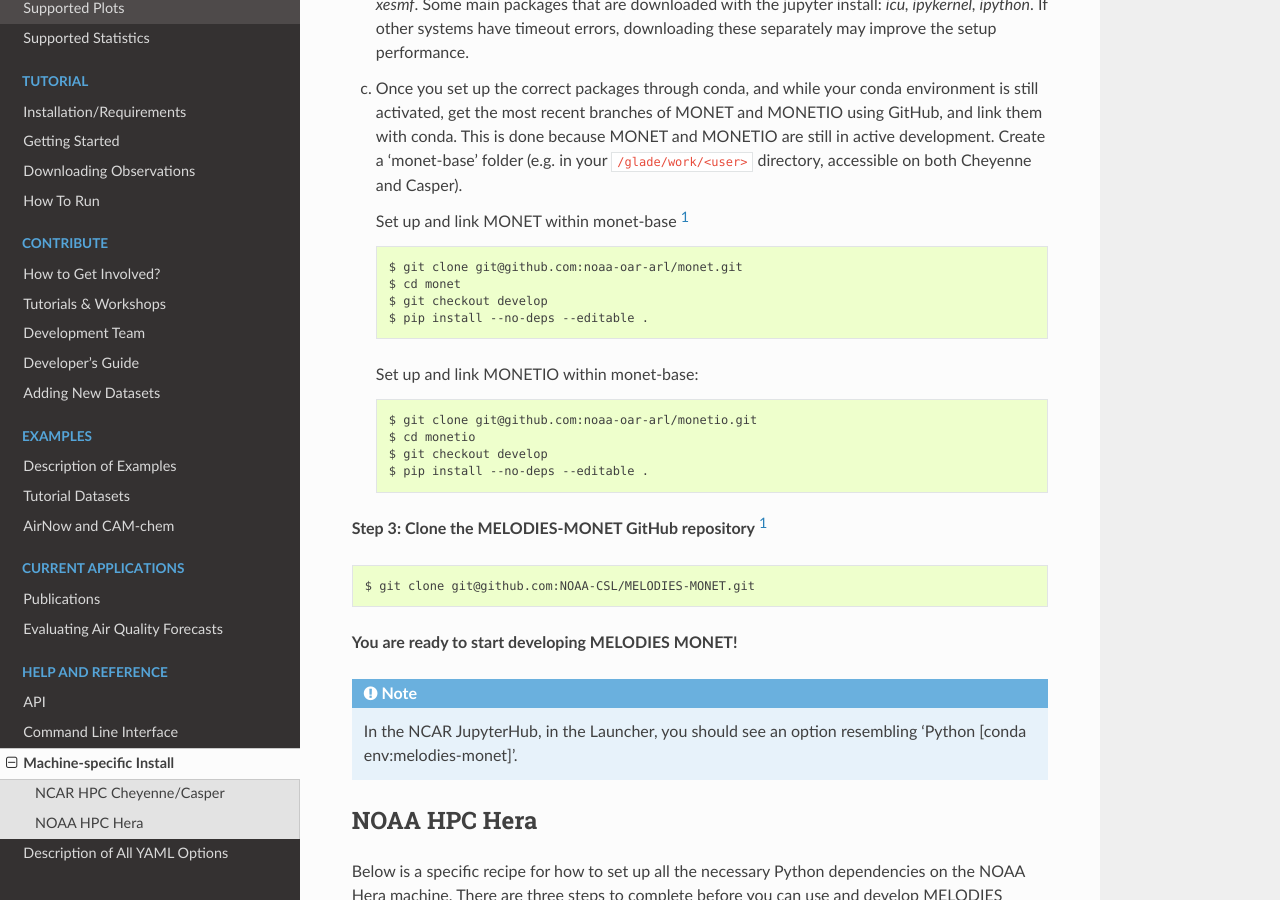
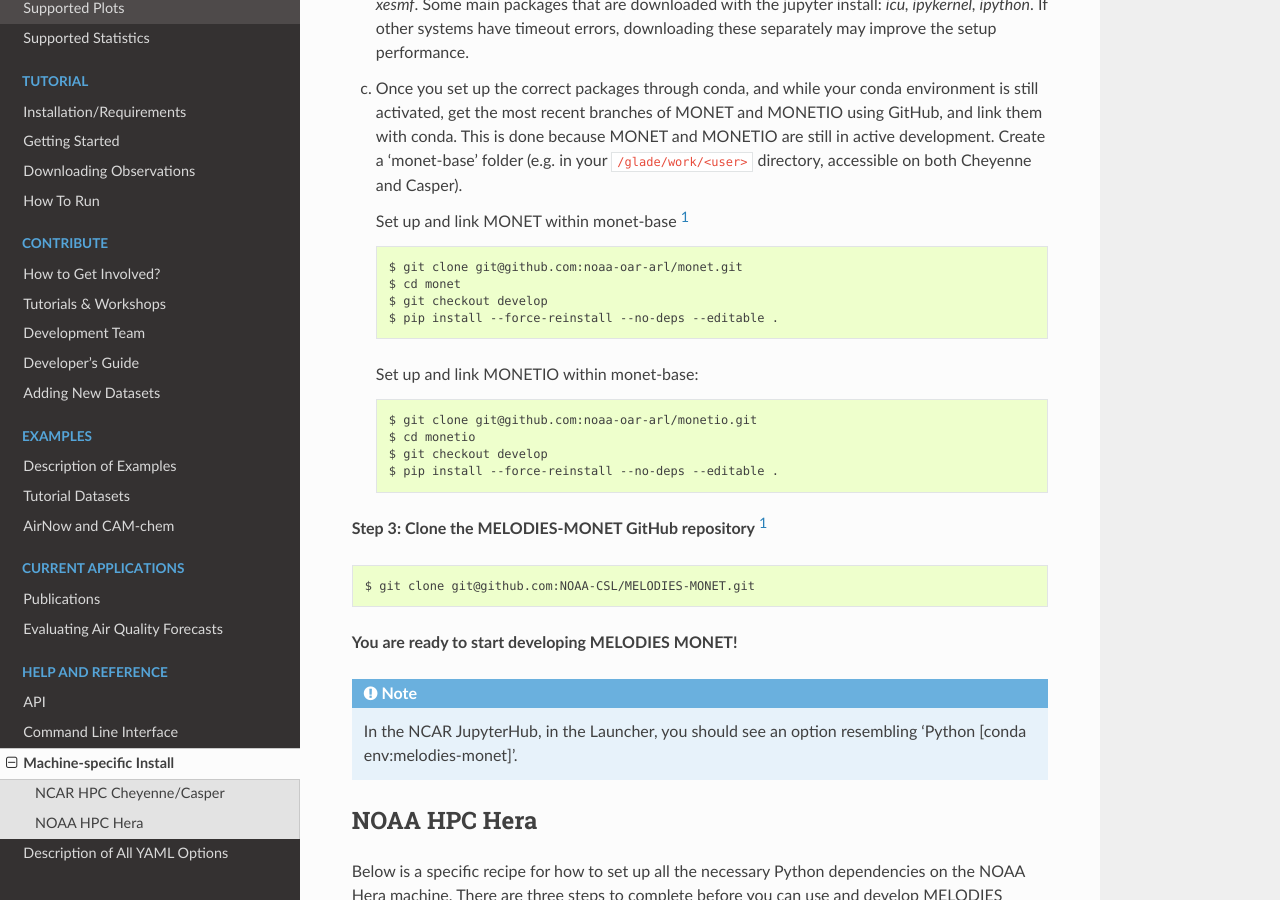
Before and after one commit to NOAA-CSL/MELODIES-MONET, a Sphinx documentation site: the page built from docs/appendix/machine-specific-install.rst, in a window 1280 px wide and 900 px high, scrolled down 1671 px. Built offline with Sphinx 7.4.7 and the Read the Docs theme 2.0.0, drawn with Linux system fonts in a browser that asks for light colours; pages that are not in the unit, such as notebooks, are missing from menus; some of the changed text lies outside the part shown.

Commit message:
docs: add `--force-reinstall` flags for dev installs

```diff
--- a/docs/appendix/machine-specific-install.rst
+++ b/docs/appendix/machine-specific-install.rst
@@ -85,14 +85,14 @@
     $ git clone git@github.com:noaa-oar-arl/monet.git
     $ cd monet
     $ git checkout develop
-    $ pip install --no-deps --editable .
+    $ pip install --force-reinstall --no-deps --editable .
 
     Set up and link MONETIO within monet-base::
 
     $ git clone git@github.com:noaa-oar-arl/monetio.git
     $ cd monetio
     $ git checkout develop
-    $ pip install --no-deps --editable .
+    $ pip install --force-reinstall --no-deps --editable .
 
 **Step 3: Clone the MELODIES-MONET GitHub repository** [#clone]_ ::
 
@@ -204,12 +204,12 @@
       $ git clone git@github.com:noaa-oar-arl/monet.git
       $ cd monet
       $ git checkout develop
-      $ pip install --no-deps --editable .
+      $ pip install --force-reinstall --no-deps --editable .
 
       $ git clone git@github.com:noaa-oar-arl/monetio.git
       $ cd monetio
       $ git checkout develop
-      $ pip install --no-deps --editable .
+      $ pip install --force-reinstall --no-deps --editable .
 
    * Hera has download restrictions, so link the required cartopy shapefiles
      for plotting by running the following script ::
--- a/docs/develop/developers_guide.rst
+++ b/docs/develop/developers_guide.rst
@@ -80,19 +80,19 @@
        $ git clone git@github.com:noaa-oar-arl/monet.git
        $ cd monet
        $ git checkout develop
-       $ pip install --no-deps --editable .
+       $ pip install --force-reinstall --no-deps --editable .
 
        $ git clone git@github.com:noaa-oar-arl/monetio.git
        $ cd monetio
        $ git checkout develop
-       $ pip install --no-deps --editable .
+       $ pip install --force-reinstall --no-deps --editable .
 
 (c) Clone [#clone]_ and link the latest development version of the MELODIES MONET::
 
        $ git clone git@github.com:NOAA-CSL/MELODIES-MONET.git
        $ cd MELODIES-MONET
        $ git checkout develop
-       $ pip install --no-deps --editable .
+       $ pip install --force-reinstall --no-deps --editable .
 
 
 How to incorporate updates to MELODIES MONET
```
